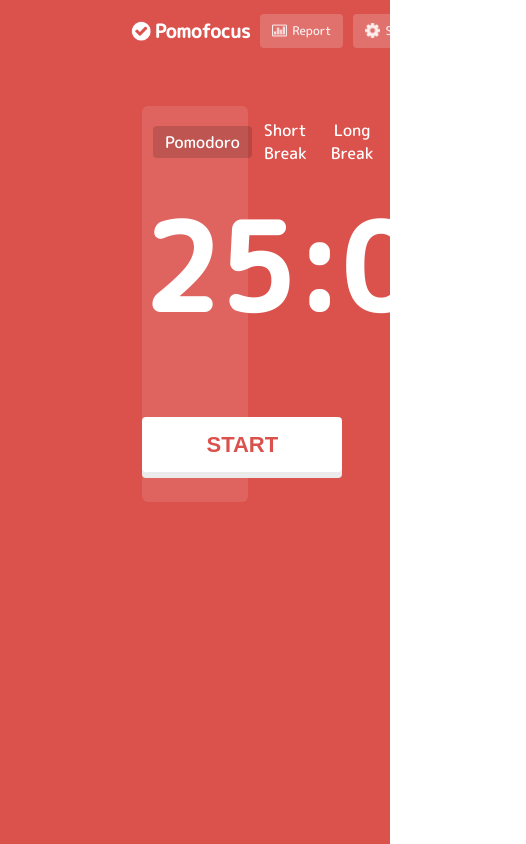
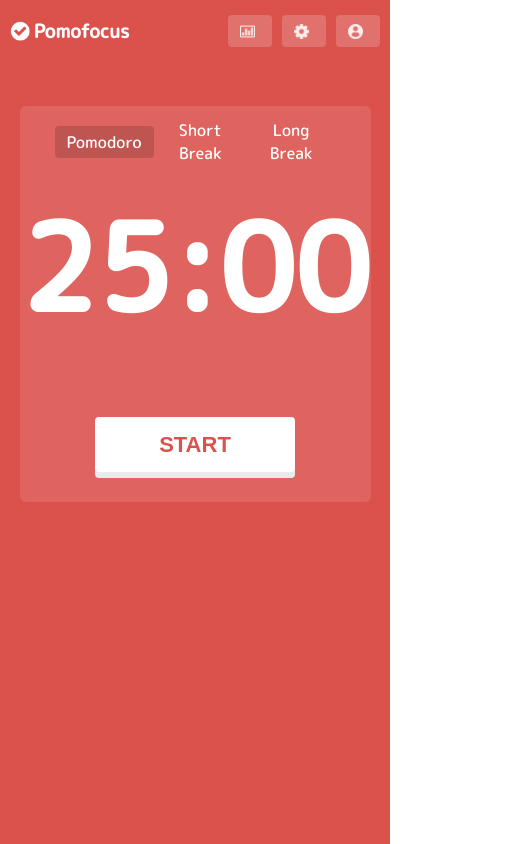
Before and after one commit to elkhayate/pomofocus, a React (Create React App) app: page / in a window 390 px wide. Shown: the whole page, 526 px wide, since content can reach past the window. Built offline with nearby package versions, Linux system fonts and the light colour scheme.

Commit message:
Added media queries

```diff
--- a/src/components/counter.module.css
+++ b/src/components/counter.module.css
@@ -57,3 +57,9 @@
     box-shadow: none;
     transition: color 0.5s ease-in-out 0s
 }
+
+@media (max-width : 1100px) {
+    .counter {
+        width: 90%;
+    }
+}
--- a/src/components/header.module.css
+++ b/src/components/header.module.css
@@ -56,3 +56,11 @@
 .itemtext {
     font-size: 12px;
 }
+@media (max-width : 1100px) {
+    .header {
+        width: 95%;
+    }
+    .itemtext {
+        display: none;
+    }
+}
--- a/src/components/setting.module.css
+++ b/src/components/setting.module.css
@@ -78,3 +78,16 @@
     justify-content: flex-end;
     align-items: center;
 }
+
+@media (max-width : 1100px) {
+    .container {
+        width: 80%;
+        margin: auto;
+        margin-left: 10%;
+    }
+    .item {
+        width: 100%;
+        margin: 5px;
+        margin-bottom: 15px;
+    }
+}
```
